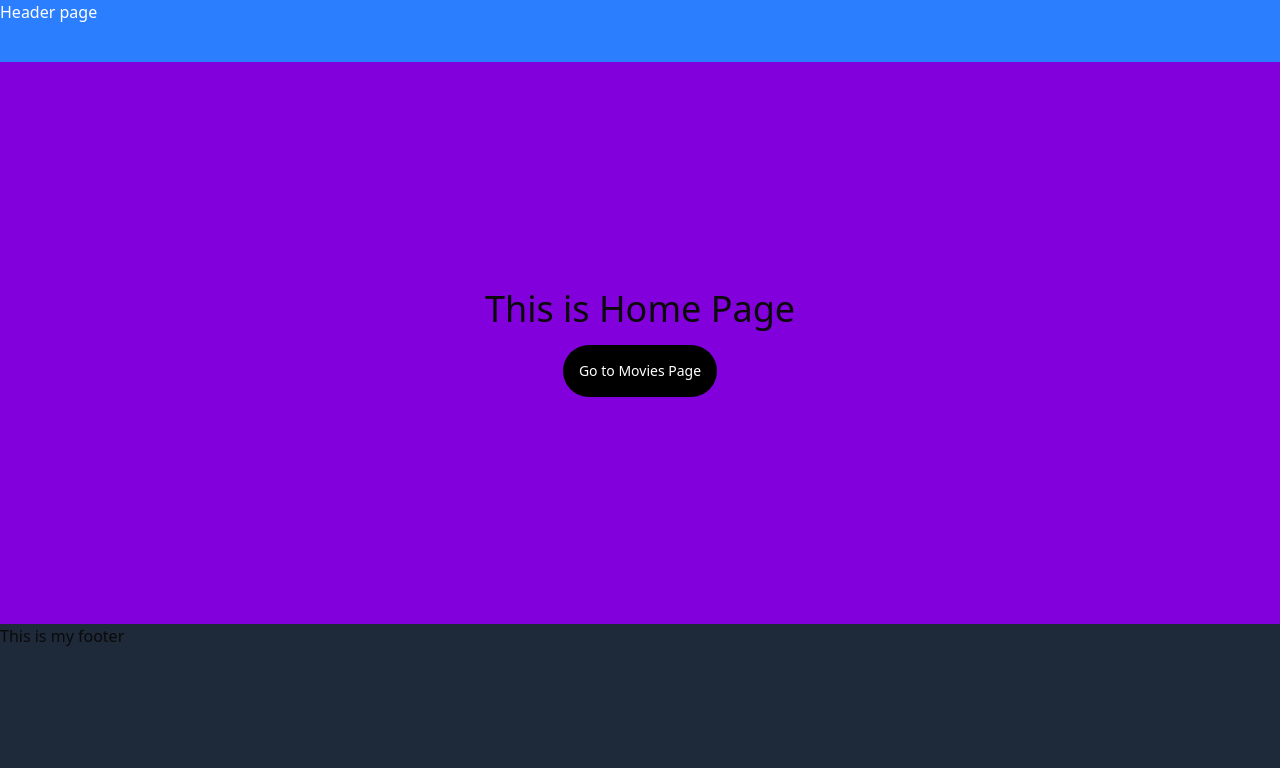
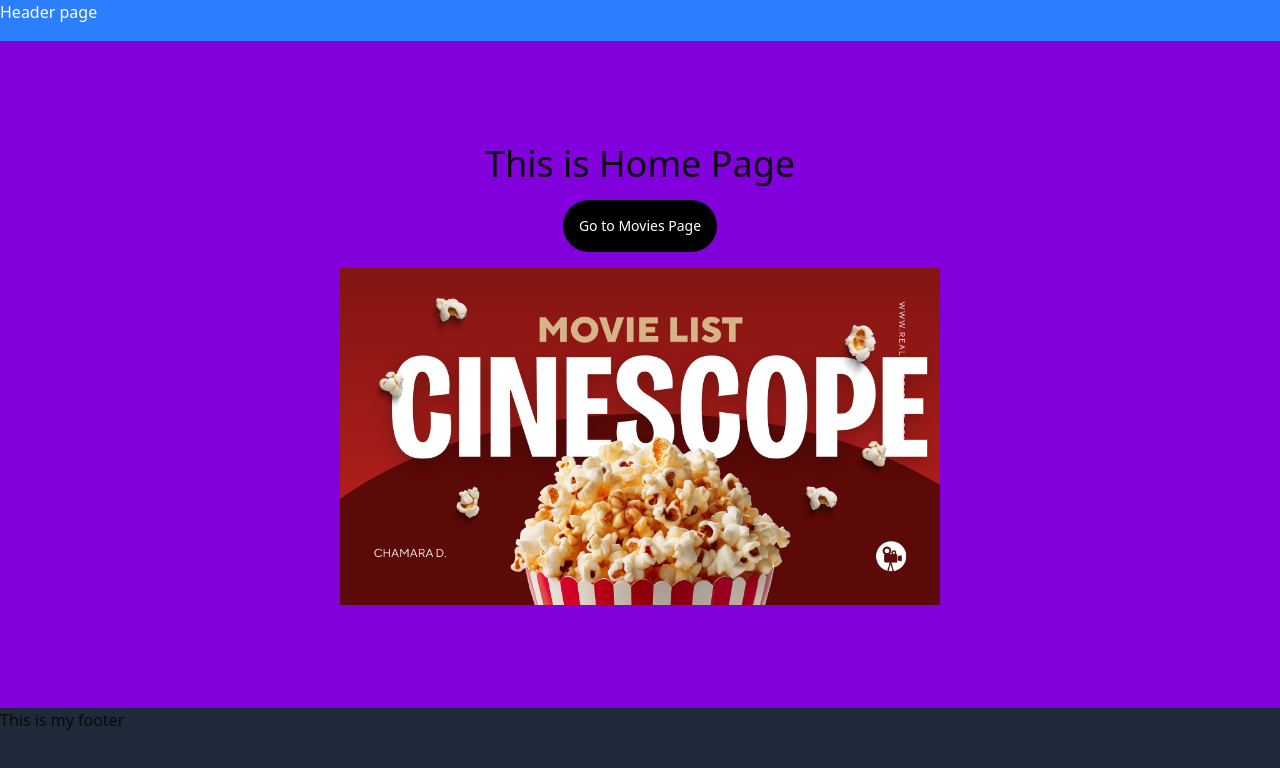
Before and after one commit to chamarasanj/Cinescope-React-Project-ChamaraD, a Next.js app: page / in a window 1280 px wide. Shown: the top 768 px of the page. Built offline with nearby package versions, Linux system fonts and the light colour scheme.

Commit message:
add an Image to a Component

```diff
--- a/app/page.tsx
+++ b/app/page.tsx
@@ -2,16 +2,22 @@
 // SSR - Server Side Rendering  Enabled by default in Next.js 13 app directory
 
 import Link from "next/link";
+import Image from "next/image";
+
 export default function HomePage() {
   return (
+    <main className="flex flex-col flex-12 justify-center items-center gap-4 bg-purple-700  text-4xl py-16>">
+      This is Home Page
+      <Link
+        href="/movies"
+        className="text-white text-sm bg-black p-4 rounded-full"
+      >
+        Go to Movies Page
+      </Link>
 
-    <main className="flex flex-col flex-12 justify-center items-center gap-4 bg-purple-700  text-4xl py-16>">
-        This is Home Page
-        <Link   href="/movies" className="text-white text-sm bg-black p-4 rounded-full">
-          Go to Movies Page
-        </Link>
-      </main>
-
-
+      <div>
+        <Image src="/assets/Movie Banner.png" alt="Movie List" width={600} height={500}/>
+      </div>
+    </main>
   );
 }
```
Also changed, not shown: app/movies/page.tsx (+6 -13 lines), components/footer.tsx (+3 -6 lines), components/header.tsx (+5 -7 lines), public/assets/Movie Banner.png (added).
